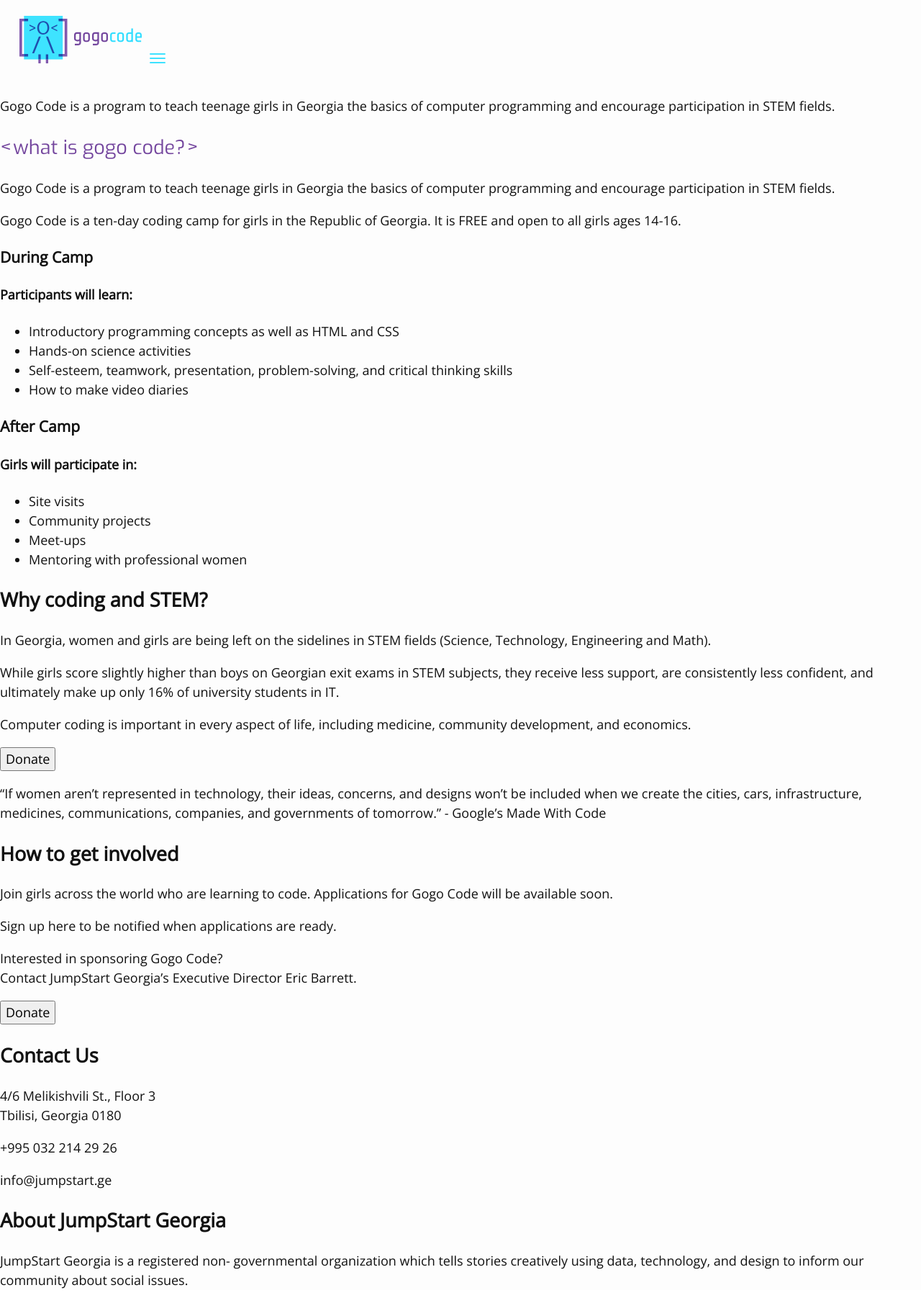
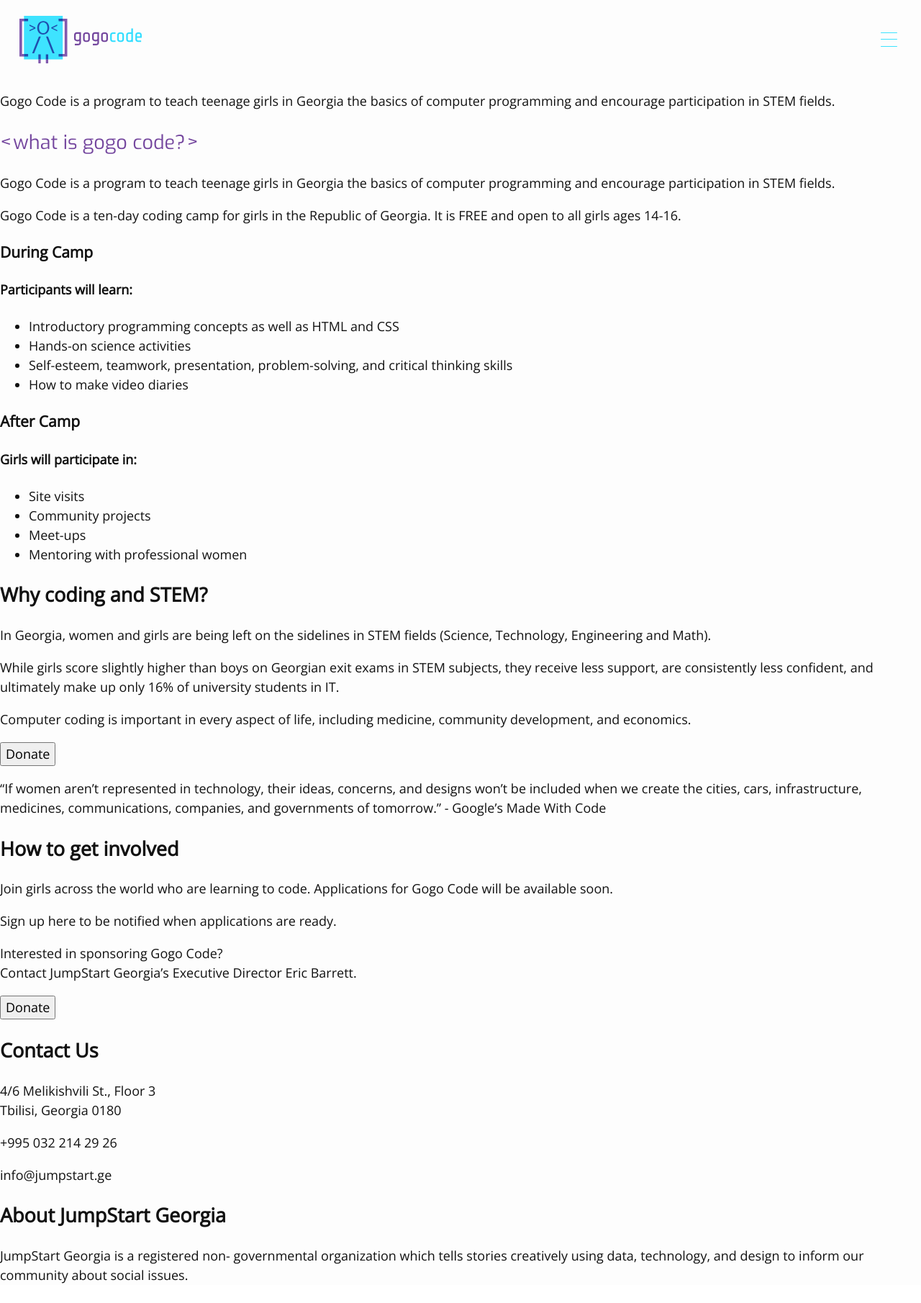
Before and after one commit to JumpStartGeorgia/Gogo-Code-Site, a Jekyll site: the page built from index.html, in a window 1280 px wide. Shown: the whole page at 72% size. Built offline with Jekyll 4.4.1, drawn with Linux system fonts in a browser that asks for light colours.

Commit message:
Positioned and improved styling of nav dropdown button.

```diff
--- a/_sass/components/_header.scss
+++ b/_sass/components/_header.scss
@@ -1,4 +1,7 @@
 .header {
   box-sizing: border-box;
   padding: 1.2em 1.5em;
+  display: flex;
+  justify-content: space-between;
+  align-items: center;
 }
--- a/_sass/components/_nav-dropdown-button.scss
+++ b/_sass/components/_nav-dropdown-button.scss
@@ -1,13 +1,16 @@
 .nav-dropdown-button {
   border: 0;
   background-color: inherit;
+  display: flex;
+  flex-flow: column nowrap;
+  justify-content: space-between;
+  height: 22px;
 }
 
   .nav-dropdown-button-icon-bar {
     display: block;
-    margin-top: 4px;
-    width: 22px;
-    height: 2px;
+    width: 23px;
+    height: 1px;
     border-radius: 1px;
     background-color: #3de2ff;
 }
```
